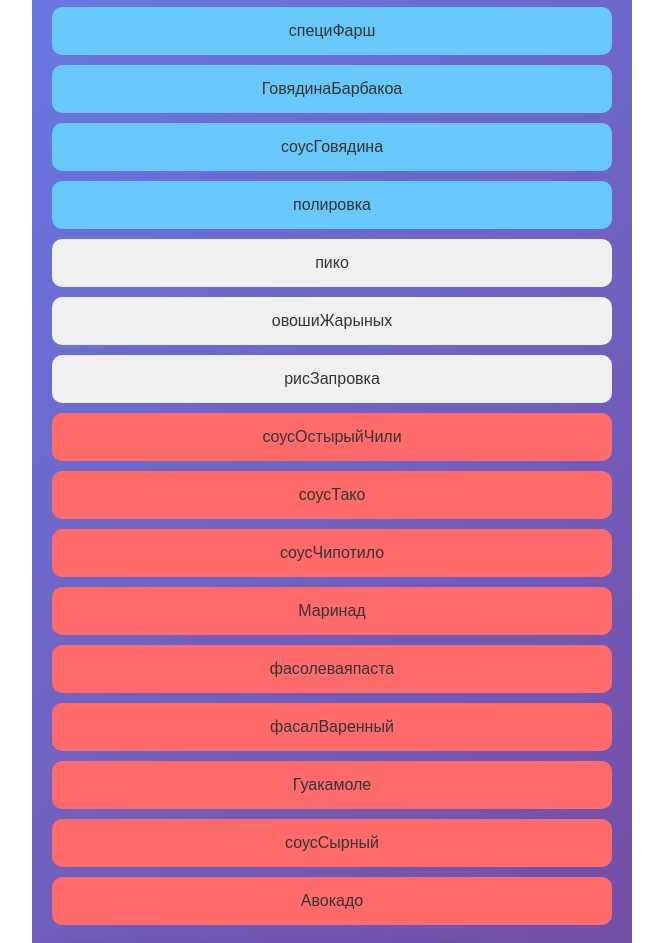
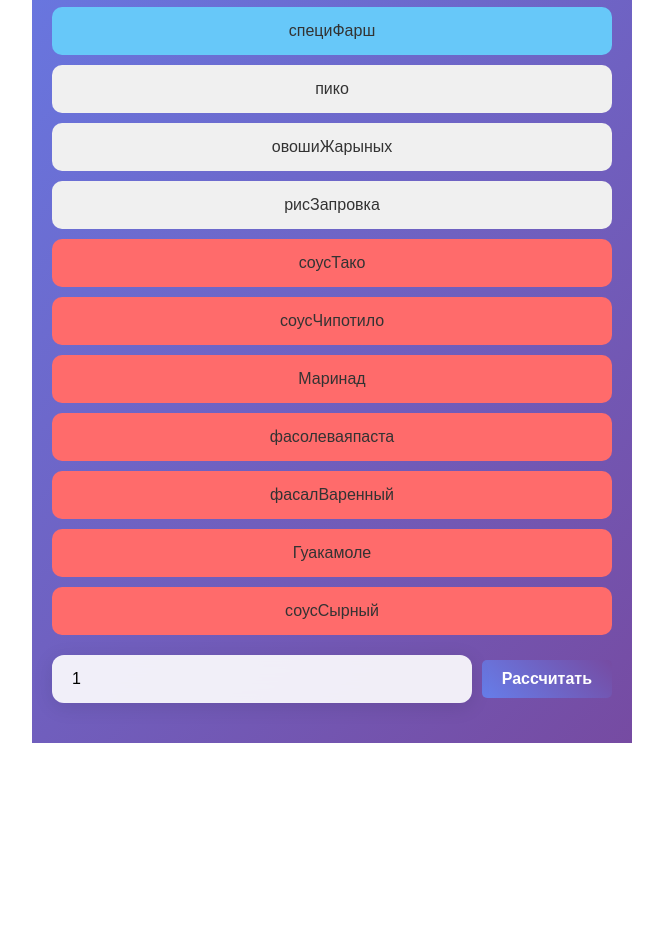
Before and after one commit to abazdev34/texKarta, a React (Vite) app: page /texKarta in a window 1280 px wide. Shown: the part 320-1263 px from the top of the page, without its empty margins (308-971 px from the left). After the commit the page ends 1063 px from the top, so only its background shows below. Built offline with nearby package versions, Linux system fonts and the light colour scheme.

Commit message:
мчсмчсмсмсмсм

```diff
--- a/src/components/texKarta/taxKarta.jsx
+++ b/src/components/texKarta/taxKarta.jsx
@@ -17,13 +17,9 @@ const TexKarta = () => {
         { name: 'специКурица', category: 'main-dish' },
         { name: 'фаршМариновый', category: 'main-dish' },
         { name: 'специФарш', category: 'main-dish' },
-        { name: 'ГовядинаБарбакоа', category: 'main-dish' },
-        { name: 'соусГовядина', category: 'main-dish' },
-        { name: 'полировка', category: 'main-dish' },
         { name: 'пико', category: 'side' },
         { name: 'овошиЖарыных', category: 'side' },
         { name: 'рисЗапровка', category: 'side' },
-        { name: 'соусОстырыйЧили', category: 'sauce' },
         { name: 'соусТако', category: 'sauce' },
         { name: 'соусЧипотило', category: 'sauce' },
         { name: 'Маринад', category: 'sauce' },
@@ -31,7 +27,6 @@ const TexKarta = () => {
         { name: 'фасалВаренный', category: 'sauce' },
         { name: 'Гуакамоле', category: 'sauce' },
         { name: 'соусСырный', category: 'sauce' },
-        { name: 'Авокадо', category: 'sauce' },
     ];
 
     const handleDishSelect = (dish) => {
```
